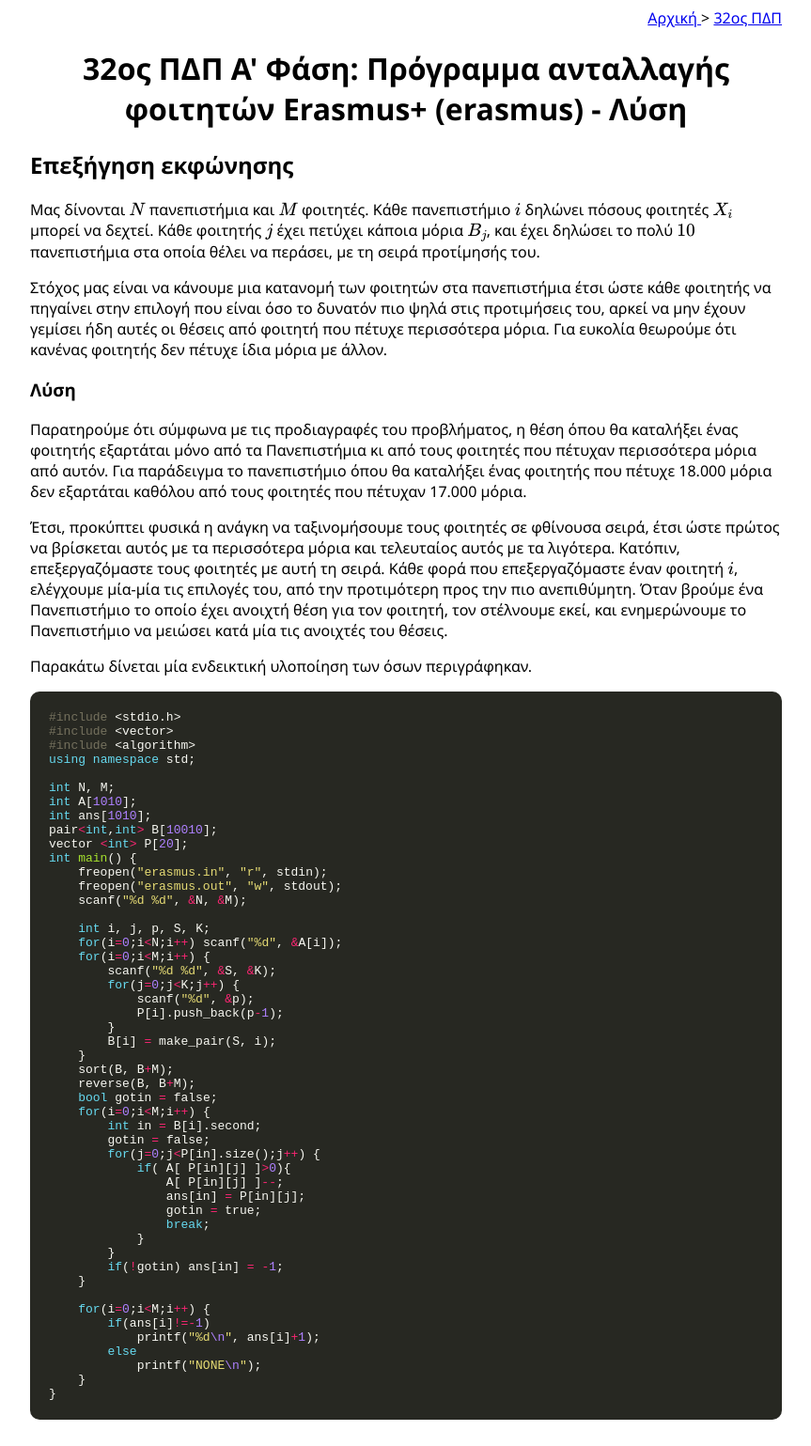
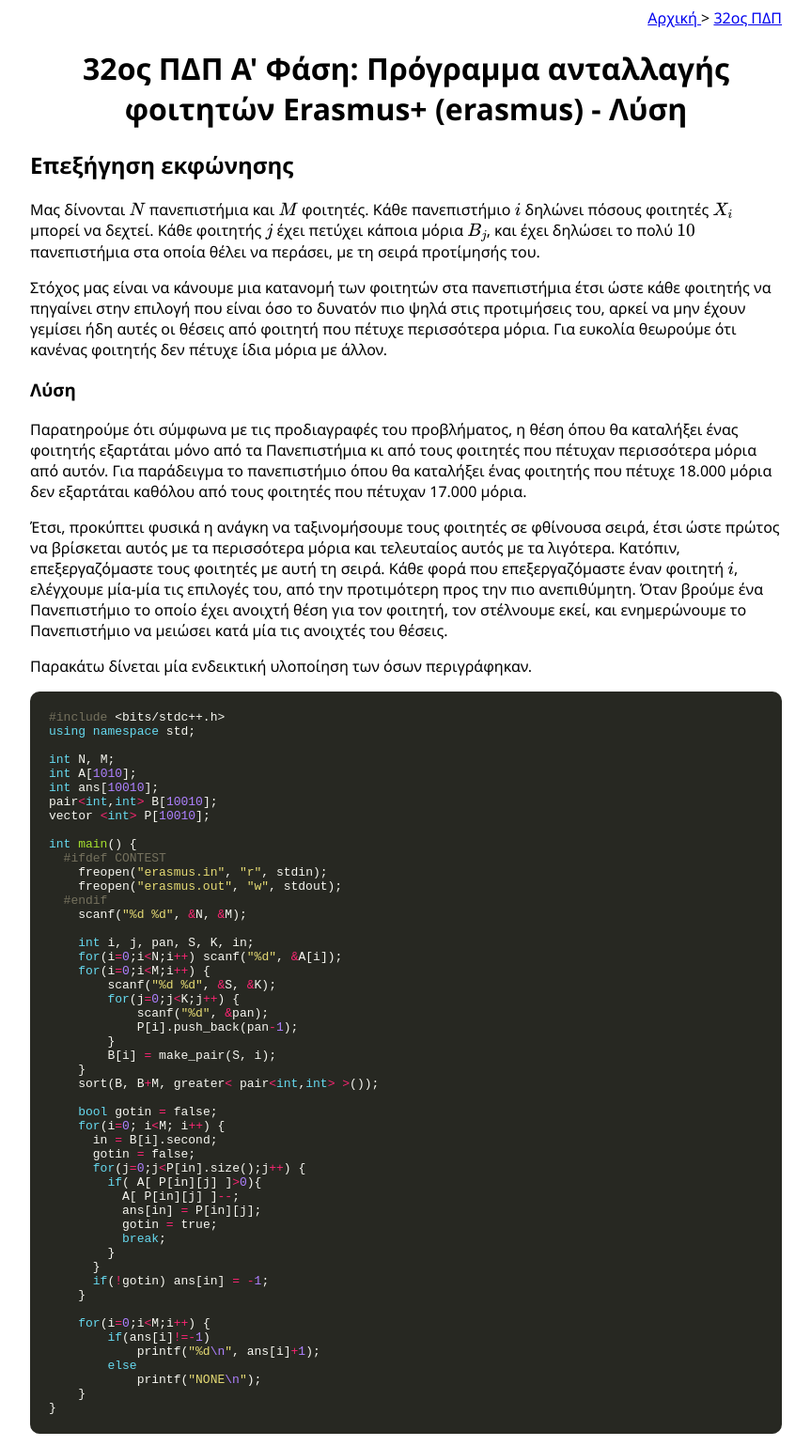
Before and after one commit to pdp-archive/pdp-archive.github.io, a Jekyll site: the page built from contests/_32-PDP/a-erasmus-solution.md, in a window 1280 px wide. Shown: the whole page at 94% size, without its empty margins (208-1071 px from the left). Built offline with Jekyll 4.4.1, drawn with Linux system fonts in a browser that asks for light colours; formulas are drawn with MathJax 3.

````diff
--- a/_data/contests/32-PDP.yml
+++ b/_data/contests/32-PDP.yml
@@ -3,6 +3,6 @@ erasmus:
    stage: "a"
    statement_pdf_url: "https://drive.google.com/open?id=14zFjSf17GaSy6RlDvOIW9qF-HFNaTlih"
    statement_md: true
-   testcases_url: ""
+   testcases_url: "https://drive.google.com/open?id=1tKFPtX4fsMhTwZMvM8zZ0Ij38a-LDw3u"
    solution: true
    codes_in_git: true
--- a/contests/_32-PDP/a-erasmus-solution.md
+++ b/contests/_32-PDP/a-erasmus-solution.md
@@ -17,46 +17,47 @@ codename: erasmus
 Παρακάτω δίνεται μία ενδεικτική υλοποίηση των όσων περιγράφηκαν.
 
 ```c++
-#include <stdio.h>
-#include <vector>
-#include <algorithm>
+#include <bits/stdc++.h>
 using namespace std;
 
 int N, M;
 int A[1010];
-int ans[1010];
+int ans[10010];
 pair<int,int> B[10010];
-vector <int> P[20];
+vector <int> P[10010];
+
 int main() {
+  #ifdef CONTEST
     freopen("erasmus.in", "r", stdin);
     freopen("erasmus.out", "w", stdout);
+  #endif
     scanf("%d %d", &N, &M);
 
-    int i, j, p, S, K;
+    int i, j, pan, S, K, in;
     for(i=0;i<N;i++) scanf("%d", &A[i]);
     for(i=0;i<M;i++) {
         scanf("%d %d", &S, &K);
         for(j=0;j<K;j++) {
-            scanf("%d", &p);
-            P[i].push_back(p-1);
+            scanf("%d", &pan);
+            P[i].push_back(pan-1);
         }
         B[i] = make_pair(S, i);
     }
-    sort(B, B+M);
-    reverse(B, B+M);
+    sort(B, B+M, greater< pair<int,int> >());
+
     bool gotin = false;
-    for(i=0;i<M;i++) {
-        int in = B[i].second;
-        gotin = false;
-        for(j=0;j<P[in].size();j++) {
-            if( A[ P[in][j] ]>0){
-                A[ P[in][j] ]--;
-                ans[in] = P[in][j];
-                gotin = true;
-                break;
-            }
-        }
-        if(!gotin) ans[in] = -1;
+    for(i=0; i<M; i++) {
+      in = B[i].second;
+      gotin = false;
+      for(j=0;j<P[in].size();j++) {
+	if( A[ P[in][j] ]>0){
+	  A[ P[in][j] ]--;
+	  ans[in] = P[in][j];
+	  gotin = true;
+	  break;
+	}
+      }
+      if(!gotin) ans[in] = -1;
     }
 
     for(i=0;i<M;i++) {
````
Also changed, not shown: 2 other files.
